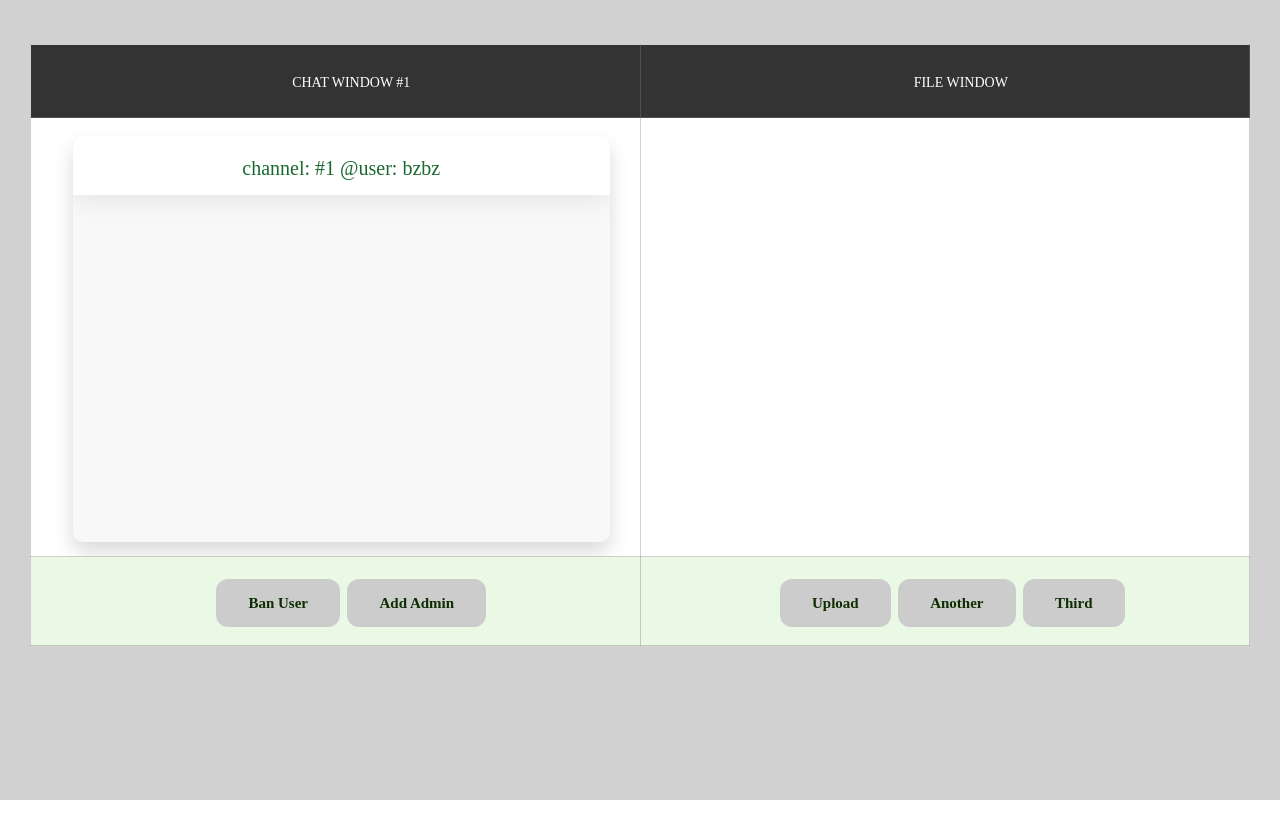
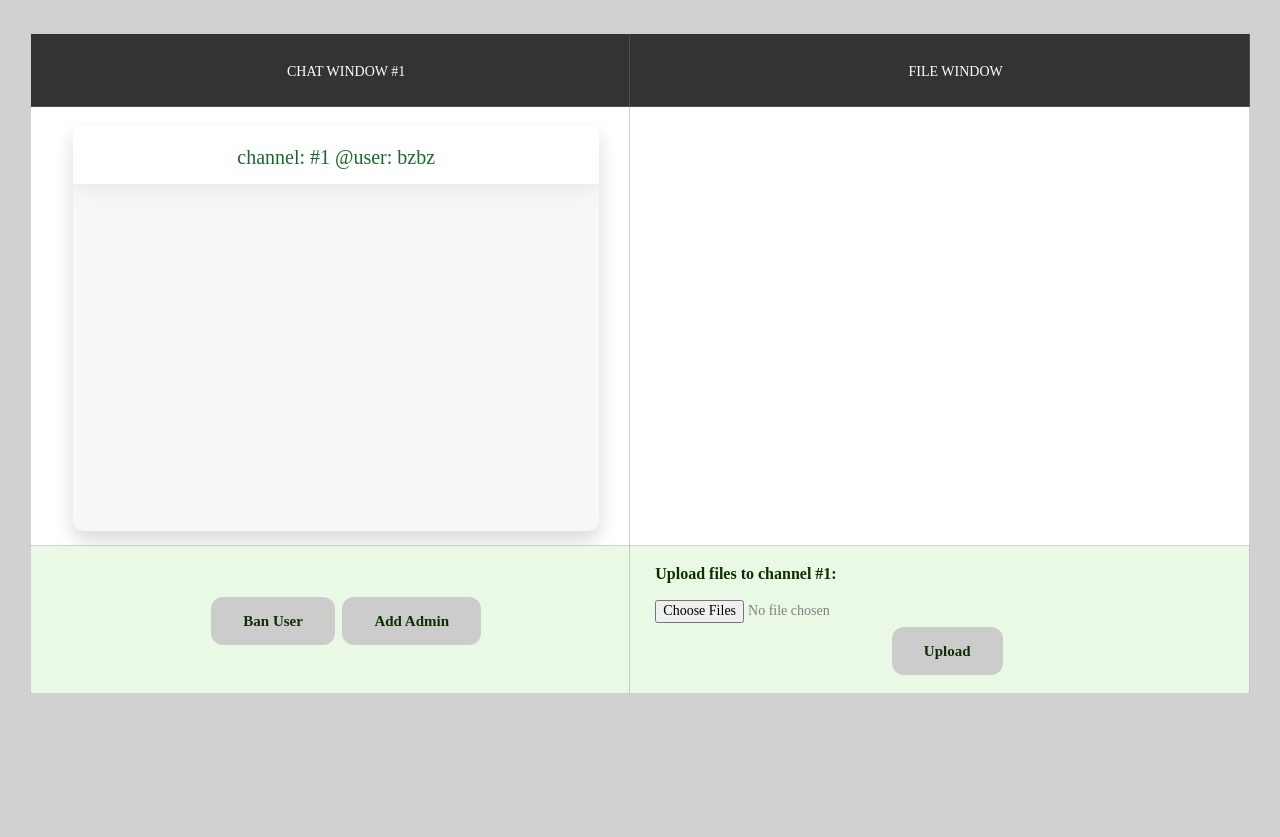
Before and after one commit to EileenFeng/Web_Chatting_Room, a Flask app: page /channel/1 in a window 1280 px wide. Before the commit the page ends 800 px from the top, so only its background shows below. Run offline with Flask 2, Linux system fonts and the light colour scheme; a user stored in the database is signed in; data comes from the database, SQL or seed files in the repository; data that the repository does not hold is empty; some libraries are stand-ins or nearby versions; some web fonts are replaced.

Commit message:
first commit for download

```diff
--- a/static/channel/css/channel.css
+++ b/static/channel/css/channel.css
@@ -5,6 +5,12 @@
 body {
   background-color: #edeff2;
   font-family: "Calibri", "Roboto", sans-serif;
+}
+
+p {
+  font-weight: bold;
+  color: #0e2f01;
+  font-size:16px;
 }
 
 .chat_window {
--- a/static/channel/js/channel.js
+++ b/static/channel/js/channel.js
@@ -204,3 +204,34 @@ window.onclick = function(event) {
     }
 }
 */
+
+
+function myFunction(){
+    var x = document.getElementById("myFile");
+    var txt = "";
+    if ('files' in x) {
+        if (x.files.length == 0) {
+            txt = "Select one or more files.";
+        } else {
+            for (var i = 0; i < x.files.length; i++) {
+                txt += "<br><strong>" + (i+1) + ". file</strong><br>";
+                var file = x.files[i];
+                if ('name' in file) {
+                    txt += "name: " + file.name + "<br>";
+                }
+                if ('size' in file) {
+                    txt += "size: " + file.size + " bytes <br>";
+                }
+            }
+        }
+    }
+    else {
+        if (x.value == "") {
+            txt += "Select one or more files.";
+        } else {
+            txt += "The files property is not supported by your browser!";
+            txt  += "<br>The path of the selected file: " + x.value; // If the browser does not support the files property, it will return the path of the selected file instead.
+        }
+    }
+    document.getElementById("demo").innerHTML = txt;
+}
--- a/templates/channel.html
+++ b/templates/channel.html
@@ -65,9 +65,11 @@
 									<button id="add_admin_btn">Add Admin</button>
 								</td>
 								<td class="column100 column2" data-column="column2">
-									<button>Upload</button>
-									<button>Another</button>
-									<button>Third</button>
+									<div align="left"><p> Upload files to channel #{{channel_name}}: </p> </div>
+									<br>
+									<div> <input type="file" id="myFile" multiple size="50" onchange="myFunction()"> <button> Upload </button>
+									</div>
+									<p id="demo"></p>
 								</td>
 							</tr>
 						</tbody>
@@ -87,7 +89,7 @@
 		<div id="ban_modal" class="modal">
 			<div class="container-contact100">
 				<div class="wrap-contact100">
-					<form class="contact100-form validate-form-1" id="form" method="POST" name="ban_user" action="/ban">
+					<form class="contact100-form validate-form-1" id="form" method="POST" name="ban_user" action="/ban_user">
 						<span class="contact100-form-title">
 						Ban User:
 						</span><br>
@@ -98,8 +100,9 @@
 							<span class="focus-input100-2"></span>
 						</div>
 
+						<input id="channel_name" style="display: none;">{{channel_name}}</div>
 						<div class="container-contact100-form-btn">
-							<button class="contact100-form-btn" type="submit" formaction="/ban">
+							<button class="contact100-form-btn" type="submit" formaction="/ban_user">
 								Submit
 							</button>
 							<button class="contact100-form-btn" onClick=closeBanModal() type="button">Close
--- a/webserver.py
+++ b/webserver.py
@@ -762,7 +762,6 @@ def login():
     if request.method == 'GET':
         return render_login_page()
     elif request.method == 'POST':
-        print("IN LOGIN")
         username = request.form['username']
         password = request.form['password']
         user = get_user_from_username_and_password(username, password)
```
